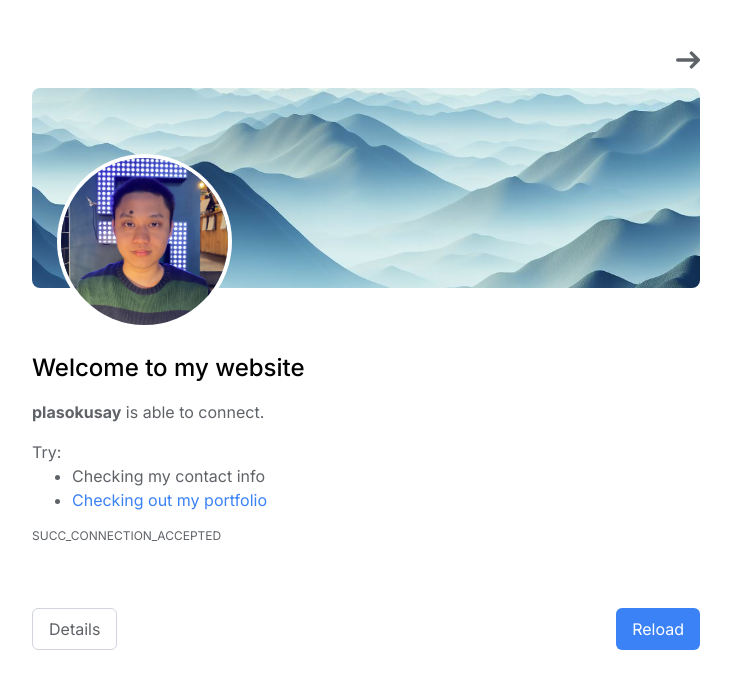
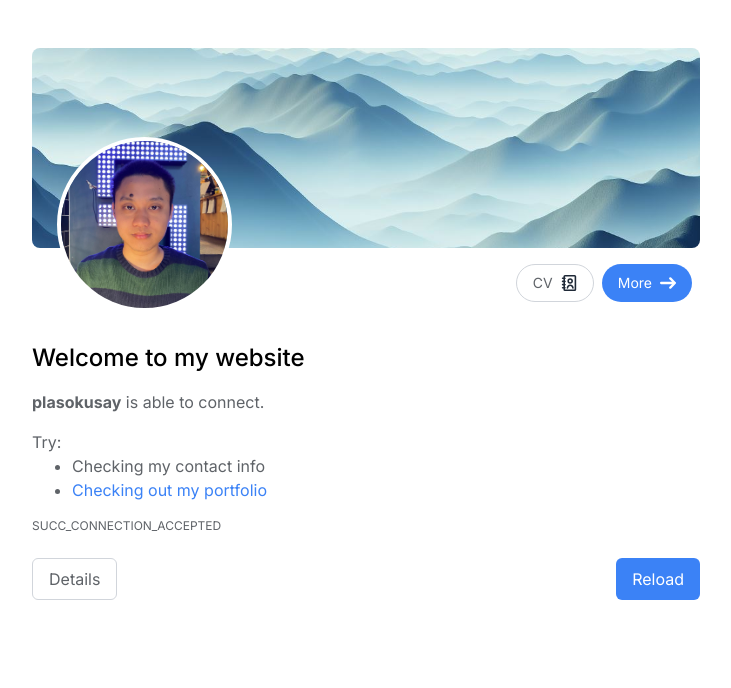
Before and after one commit to ElPlaso/portfolio, a Next.js app: page / in a window 1280 px wide. Shown: the top 688 px of the page, without its empty margins (274-1005 px from the left). Built offline with nearby package versions, Linux system fonts and the light colour scheme.

Commit message:
add new cv and update layout

```diff
--- a/src/app/page.tsx
+++ b/src/app/page.tsx
@@ -5,25 +5,6 @@ export default function Home() {
   return (
     <main className="flex min-h-screen flex-col items-center justify-between">
       <div className="flex flex-col p-4 space-y-4 w-[700px] mt-8 max-md:mt-0 max-md:w-[100%] items-start justify-start mb-16">
-        <div className="w-full flex flex-row justify-end">
-          <Link href="/portfolio">
-            <svg
-              className="w-6 h-6 hover:text-blue-500 dark:hover:text-blueDark space-x-2"
-              aria-hidden="true"
-              xmlns="http://www.w3.org/2000/svg"
-              fill="none"
-              viewBox="0 0 14 10"
-            >
-              <path
-                stroke="currentColor"
-                strokeLinecap="round"
-                strokeLinejoin="round"
-                strokeWidth="2"
-                d="M1 5h12m0 0L9 1m4 4L9 9"
-              />
-            </svg>
-          </Link>
-        </div>
         <Welcome />
       </div>
     </main>
--- a/src/components/banner.tsx
+++ b/src/components/banner.tsx
@@ -1,8 +1,9 @@
 import Image from "next/image";
+import Link from "next/link";
 
 export default function Banner() {
   return (
-    <div className="relative">
+    <div className="relative rounded-xl">
       <Image
         src="/images/backdrop2.png"
         alt="Backdrop"
@@ -24,6 +25,58 @@ export default function Banner() {
           max-sm:translate-x-[-50%] top-[33%]
           `}
       />
+      <div className="flex justify-end py-4 px-2 max-sm:pt-24 max-sm:justify-center gap-x-2">
+        <a
+          href={"/cv.pdf"}
+          target="_blank"
+          className="flex items-center gap-x-2 bg-white dark:bg-darkBackground
+          border border-gray-300 dark:border-grayDarkSecondary
+          rounded-full px-4 py-2 text-grayLight dark:text-blueDark
+          hover:bg-gray-100 dark:hover:bg-grayDarkFill text-sm
+          "
+        >
+          CV
+          <svg
+            className="w-4 h-4 text-gray-800 dark:text-blueDark group-hover:text-blue-500 dark:group-hover:text-white"
+            aria-hidden="true"
+            xmlns="http://www.w3.org/2000/svg"
+            fill="none"
+            viewBox="0 0 18 20"
+          >
+            <path
+              stroke="currentColor"
+              stroke-linecap="round"
+              stroke-linejoin="round"
+              stroke-width="2"
+              d="M4 4H1m3 4H1m3 4H1m3 4H1m6.071.286a3.429 3.429 0 1 1 6.858 0M4 1h12a1 1 0 0 1 1 1v16a1 1 0 0 1-1 1H4a1 1 0 0 1-1-1V2a1 1 0 0 1 1-1Zm9 6.5a2.5 2.5 0 1 1-5 0 2.5 2.5 0 0 1 5 0Z"
+            />
+          </svg>
+        </a>
+        <Link
+          href="/portfolio"
+          className="flex items-center gap-x-2 bg-blue-500 dark:bg-blueDark
+          rounded-full px-4 py-2 text-white dark:text-darkBackground
+          active:bg-blue-600 dark:active:bg-blueDarkFill text-sm
+          "
+        >
+          More
+          <svg
+            className="w-4 h-4 dark:text-gray-800 text-white dark:group-hover:text-blue-500 group-hover:text-white"
+            aria-hidden="true"
+            xmlns="http://www.w3.org/2000/svg"
+            fill="none"
+            viewBox="0 0 14 10"
+          >
+            <path
+              stroke="currentColor"
+              stroke-linecap="round"
+              stroke-linejoin="round"
+              stroke-width="2"
+              d="M1 5h12m0 0L9 1m4 4L9 9"
+            />
+          </svg>
+        </Link>
+      </div>
     </div>
   );
 }
--- a/src/components/welcome.tsx
+++ b/src/components/welcome.tsx
@@ -11,11 +11,11 @@ import Banner from "./banner";
 export default function Welcome() {
   return (
     <DetailsProvider>
-      <div className="space-y-16 w-full">
+      <div className="space-y-6 w-full">
         <AnimationWrapper>
           <Banner />
         </AnimationWrapper>
-        <div className="space-y-4">
+        <div className="space-y-4 max-sm:pb-8">
           <h1 className="text-black dark:text-grayDark text-2xl font-medium">
             Welcome to my website
           </h1>
```
Also changed, not shown: src/components/layout/navbar-link.tsx (+6 -2 lines), 1 other file (tests, documents, lock files or other folders).
